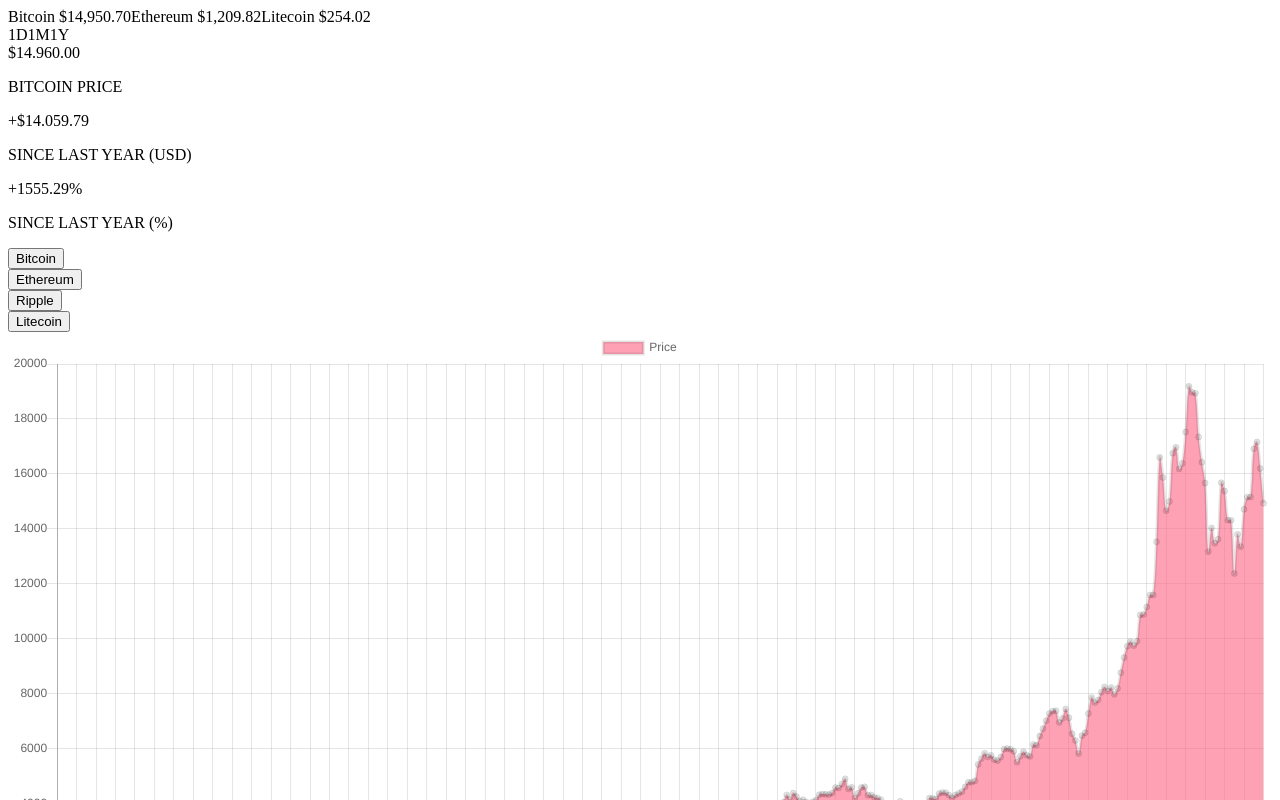
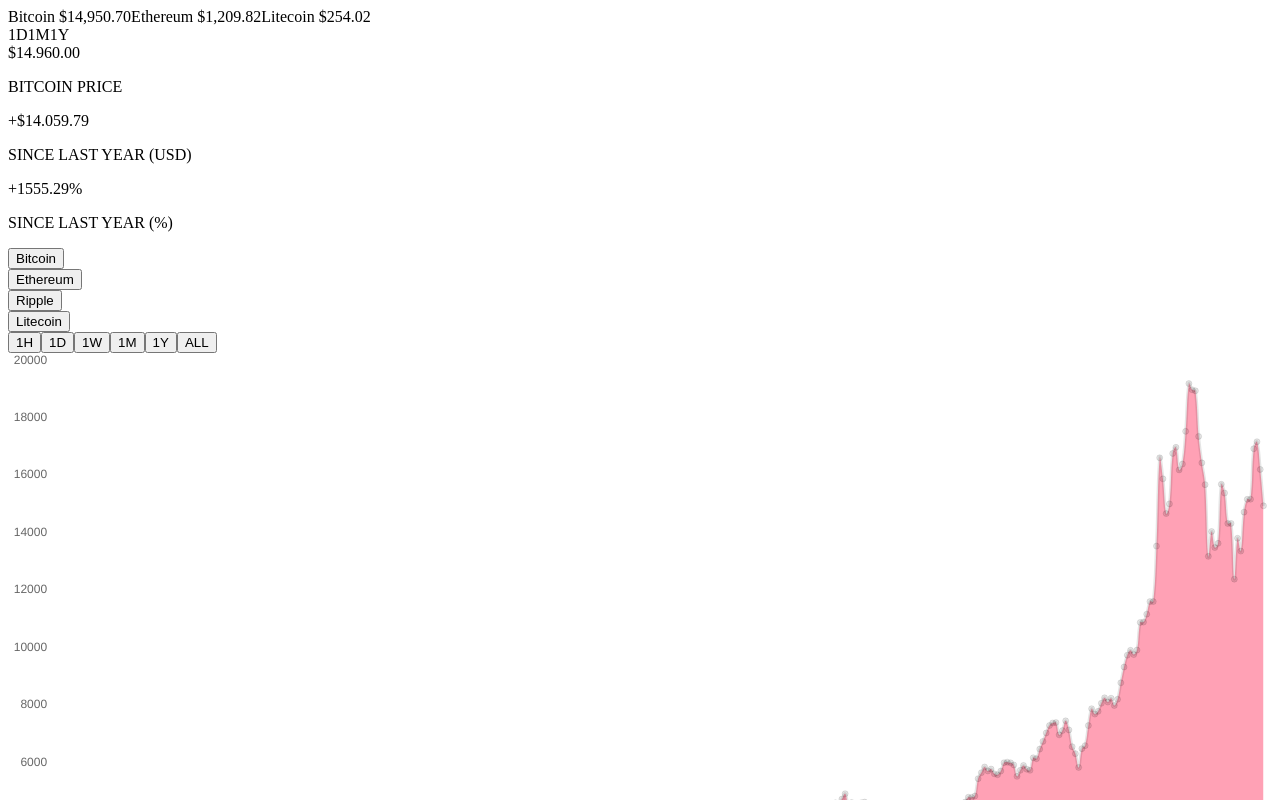
Before and after one commit to wardleApp/Coinspace, a React app: page / in a window 1280 px wide. Shown: the top 800 px of the page. Built offline with nearby package versions, Linux system fonts and the light colour scheme; no server answers; the HTML template or start-up script is replaced by a standard one.

Commit message:
Edited dataEndpoints

```diff
--- a/client/src/app.jsx
+++ b/client/src/app.jsx
@@ -47,6 +47,14 @@
   constructor(props) {
     super(props);
     this.state = {
+      currentCoin: 1,
+      currentTimePeriod: '1H',
+      hourlyData: [],
+      dailyData: [],
+      weeklyData: [],
+      monthlyData: [],
+      yearlyData: [],
+      historicalData: [],
       chartData: {}
     };
   }
@@ -65,11 +73,17 @@
     this.getChartData();
     this.getUpdate();
     axios.get('/init')
-      .then(results => {
-        console.log('YEAR DATA', results.data);
-      }).catch(err => {
-        console.log('init client', err);
-      });
+    .then(results => {
+      console.log('LOADED DATA', results.data);
+      this.setState({
+        weeklyData: results.data.weeklyData,
+        monthlyData: results.data.monthlyData,
+        yearlyData: results.data.yearlyData,
+      })
+    })
+    .catch(err => {
+      console.log('init client', err);
+    });
   }
 
   getChartData(){
@@ -81,47 +95,65 @@
           {
             label:'Price',
             data: BTCHistorical.map((entry) => entry.Price).reverse(),
-            backgroundColor:[
-              'rgba(255, 99, 132, 0.6)',
-              'rgba(54, 162, 235, 0.6)',
-              'rgba(255, 206, 86, 0.6)',
-              'rgba(75, 192, 192, 0.6)',
-              'rgba(153, 102, 255, 0.6)',
-              'rgba(255, 159, 64, 0.6)',
-              'rgba(255, 99, 132, 0.6)'
-            ]
+            backgroundColor:['rgba(255, 99, 132, 0.6)']
           }
         ]
       }
     });
   }
 
-  onSetData(coinName) {
-    if(coinName === 'BTC') {
-      var coin = BTCHistorical;
-    } else if(coinName === 'ETH') {
-      var coin = ETHHistorical;
-    } else if(coinName === 'XRP') {
-      var coin = XRPHistorical;
-    } else if(coinName === 'LTC') {
-      var coin = LTCHistorical;
+  onSetCoin(coinID) {
+    this.setState({currentCoin: parseInt(coinID)});
+    if(this.state.currentTimePeriod === '1H') {
+      var currentDataSet = this.state.hourlyData;
+    } else if(this.state.currentTimePeriod === '1D') {
+      var currentDataSet = this.state.dailyData;
+    } else if(this.state.currentTimePeriod === '1W') {
+      var currentDataSet = this.state.weeklyData;
+    } else if(this.state.currentTimePeriod === '1M') {
+      var currentDataSet = this.state.monthlyData;
+    } else if(this.state.currentTimePeriod === '1Y') {
+      var currentDataSet = this.state.yearlyData;
+    } else if(this.state.currentTimePeriod === 'ALL') {
+      var currentDataSet = this.state.historicalData;
+    }
+    this.setState({
+      chartData: {
+        labels: currentDataSet.map((entry) => entry.Date).reverse(),
+        datasets:[
+          {
+            label:'Price',
+            data: currentDataSet.map((entry) => entry.Price).reverse(),
+            backgroundColor:['rgba(255, 99, 132, 0.6)']
+          }
+        ]
+      }
+    });
+  }
+
+  onSetTimePeriod(timePeriod) {
+    this.setState({currentTimePeriod: timePeriod});
+    if(this.state.currentTimePeriod === '1H') {
+      var currentDataSet = this.state.hourlyData;
+    } else if(this.state.currentTimePeriod === '1D') {
+      var currentDataSet = this.state.dailyData;
+    } else if(this.state.currentTimePeriod === '1W') {
+      var currentDataSet = this.state.weeklyData;
+    } else if(this.state.currentTimePeriod === '1M') {
+      var currentDataSet = this.state.monthlyData;
+    } else if(this.state.currentTimePeriod === '1Y') {
+      var currentDataSet = this.state.yearlyData;
+    } else if(this.state.currentTimePeriod === 'ALL') {
+      var currentDataSet = this.state.historicalData;
     }
     this.setState({
       chartData:{
-        labels: coin.map((entry) => entry.Date).reverse(),
+        labels: currentDataSet.map((entry) => entry.Date).reverse(),
         datasets:[
           {
             label:'Price',
-            data: coin.map((entry) => entry.Price).reverse(),
-            backgroundColor:[
-              'rgba(255, 99, 132, 0.6)',
-              'rgba(54, 162, 235, 0.6)',
-              'rgba(255, 206, 86, 0.6)',
-              'rgba(75, 192, 192, 0.6)',
-              'rgba(153, 102, 255, 0.6)',
-              'rgba(255, 159, 64, 0.6)',
-              'rgba(255, 99, 132, 0.6)'
-            ]
+            data: currentDataSet.map((entry) => entry.Price).reverse(),
+            backgroundColor:['rgba(255, 99, 132, 0.6)']
           }
         ]
       }
@@ -173,7 +205,7 @@
         </div>
 
         <div id="graph">
-        <CoinChart chartData={this.state.chartData} onSetData={this.onSetData.bind(this)}/>
+        <CoinChart chartData={this.state.chartData} onSetCoin={this.onSetCoin.bind(this)} onSetTimePeriod={this.onSetTimePeriod.bind(this)}/>
         </div>
       </div>
     );
--- a/client/src/components/CoinChart.jsx
+++ b/client/src/components/CoinChart.jsx
@@ -3,30 +3,40 @@
 import {Pie, Line, Bar} from 'react-chartjs-2';
 
 class CoinChart extends React.Component {
-	constructor(props) {
-		super(props)
+  constructor(props) {
+    super(props)
   }
 
-  onClickHandle(e) {
-    this.props.onSetData(e.target.value)
+  onClickCoinName(e) {
+    this.props.onSetCoin(e.target.value)
+  }
+
+  onClickTimePeriod(e) {
+    this.props.onSetTimePeriod(e.target.value)
   }
 
   render(){
     return (
       <div className="chart">
       <div>
-      <button value="BTC" onClick={this.onClickHandle.bind(this)}>Bitcoin</button>
+      <button value="1" onClick={this.onClickCoinName.bind(this)}>Bitcoin</button>
       </div>
       <div>
-      <button value="ETH" onClick={this.onClickHandle.bind(this)}>Ethereum</button>
+      <button value="2" onClick={this.onClickCoinName.bind(this)}>Ethereum</button>
       </div>
       <div>
-      <button value="XRP" onClick={this.onClickHandle.bind(this)}>Ripple</button>
+      <button value="3" onClick={this.onClickCoinName.bind(this)}>Ripple</button>
       </div>
       <div>
-      <button value="LTC" onClick={this.onClickHandle.bind(this)}>Litecoin</button>
+      <button value="4" onClick={this.onClickCoinName.bind(this)}>Litecoin</button>
       </div>
-        <Line data={this.props.chartData}/>
+        <div>
+        <button value="1H" onClick={this.onClickTimePeriod.bind(this)}>1H</button><button value="1D" onClick={this.onClickTimePeriod.bind(this)}>1D</button><button value="1W" onClick={this.onClickTimePeriod.bind(this)}>1W</button><button value="1M" onClick={this.onClickTimePeriod.bind(this)}>1M</button><button value="1Y" onClick={this.onClickTimePeriod.bind(this)}>1Y</button><button value="ALL" onClick={this.onClickTimePeriod.bind(this)}>ALL</button>
+        </div>
+        <Line data={this.props.chartData} options={{
+          scales: { xAxes: [{ gridLines: { display:false }}], yAxes: [{ gridLines: { display:false }}]},
+          legend: { display: false }
+          }}/>
       </div>
     )
   }
--- a/package.json
+++ b/package.json
@@ -29,7 +29,7 @@
     "dotenv": "^4.0.0",
     "eslint-config-hackreactor": "github:reactorcore/eslint-config-hackreactor",
     "express": "^4.16.2",
-    "express-favicon":"^2.0.0",
+    "express-favicon": "^2.0.0",
     "file-loader": "^1.1.6",
     "html-webpack-plugin": "^2.30.1",
     "jquery": "^3.2.1",
```
Also changed, not shown: 2 other files (tests, documents, lock files or other folders).
